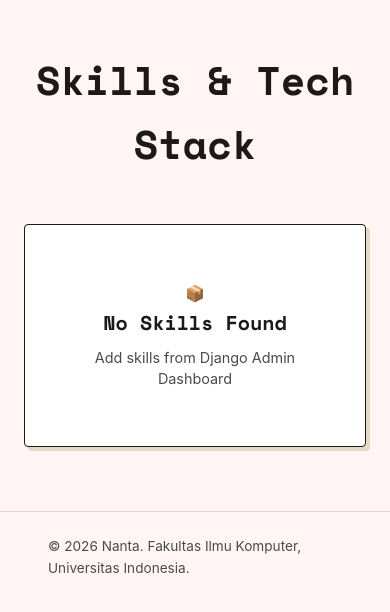
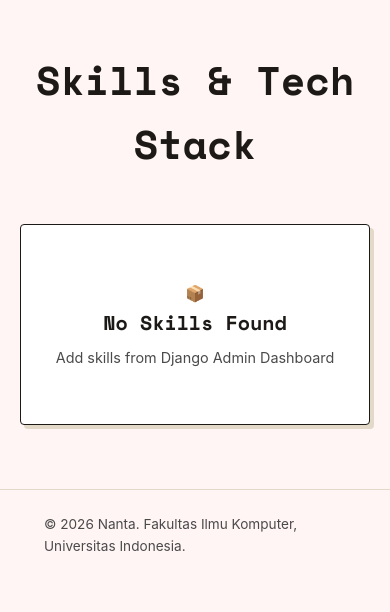
Before and after one commit to Flixidk/myportofolio, a Django app: page /skill/ in a window 390 px wide. Shown: the part 100-712 px from the top of the page. Run offline with Django 5.2, Linux system fonts and the light colour scheme; data that the repository does not hold is empty.

Commit message:
fix: fix margins for bento card on mobile view and word wrapping

```diff
--- a/static/css/style.css
+++ b/static/css/style.css
@@ -636,6 +636,8 @@ h1, .brand {
     font-size: 0.9rem;
     color: var(--text-muted);
     line-height: 1.4;
+    overflow-wrap: break-word;
+    word-break: break-word;
 }
 
 .empty-skill-state {
@@ -673,7 +675,16 @@ h1, .brand {
 }
 
 @media (max-width: 600px) {
+    .container,
+    .skills-section {
+        padding-left: 1.25rem;
+        padding-right: 1.25rem;
+        box-sizing: border-box;
+    }
+
     .bento-grid {
+        width: 100%;
+        box-sizing: border-box;
         grid-template-columns: 1fr;
     }
 
```
